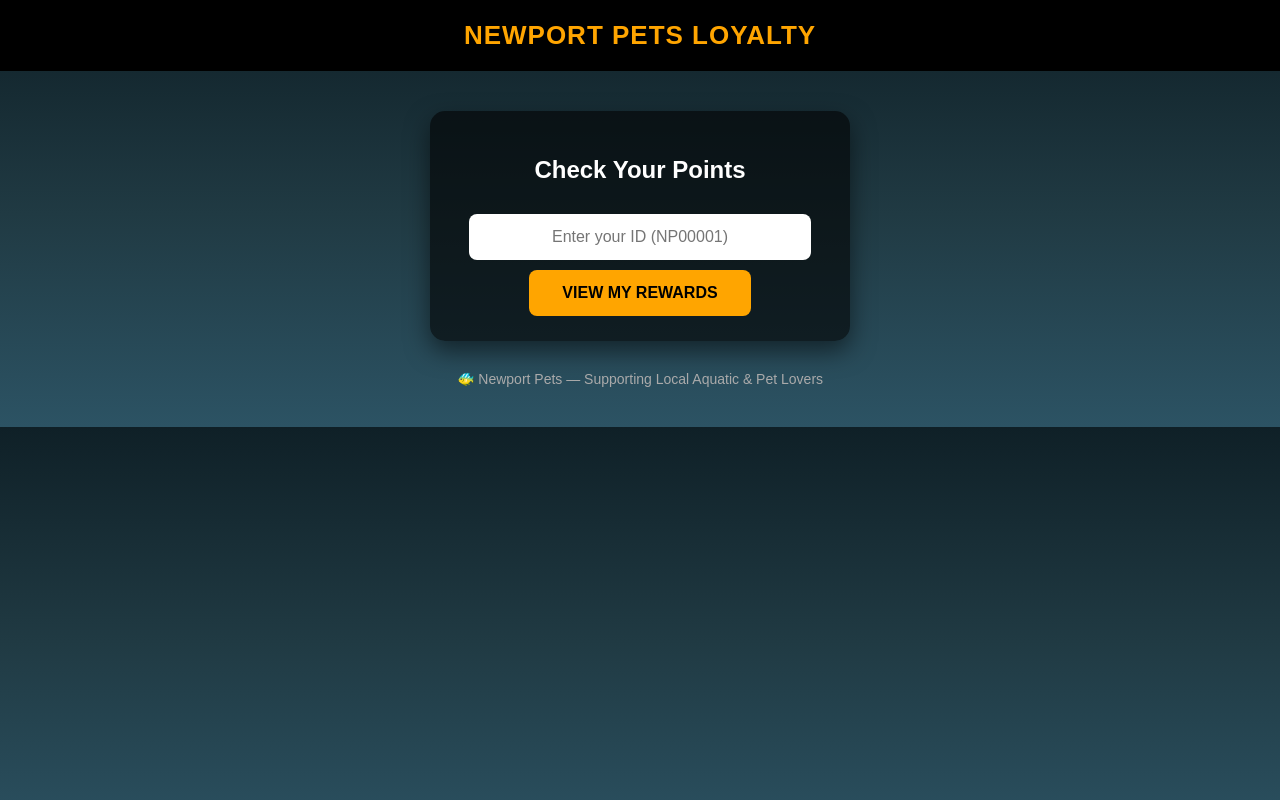
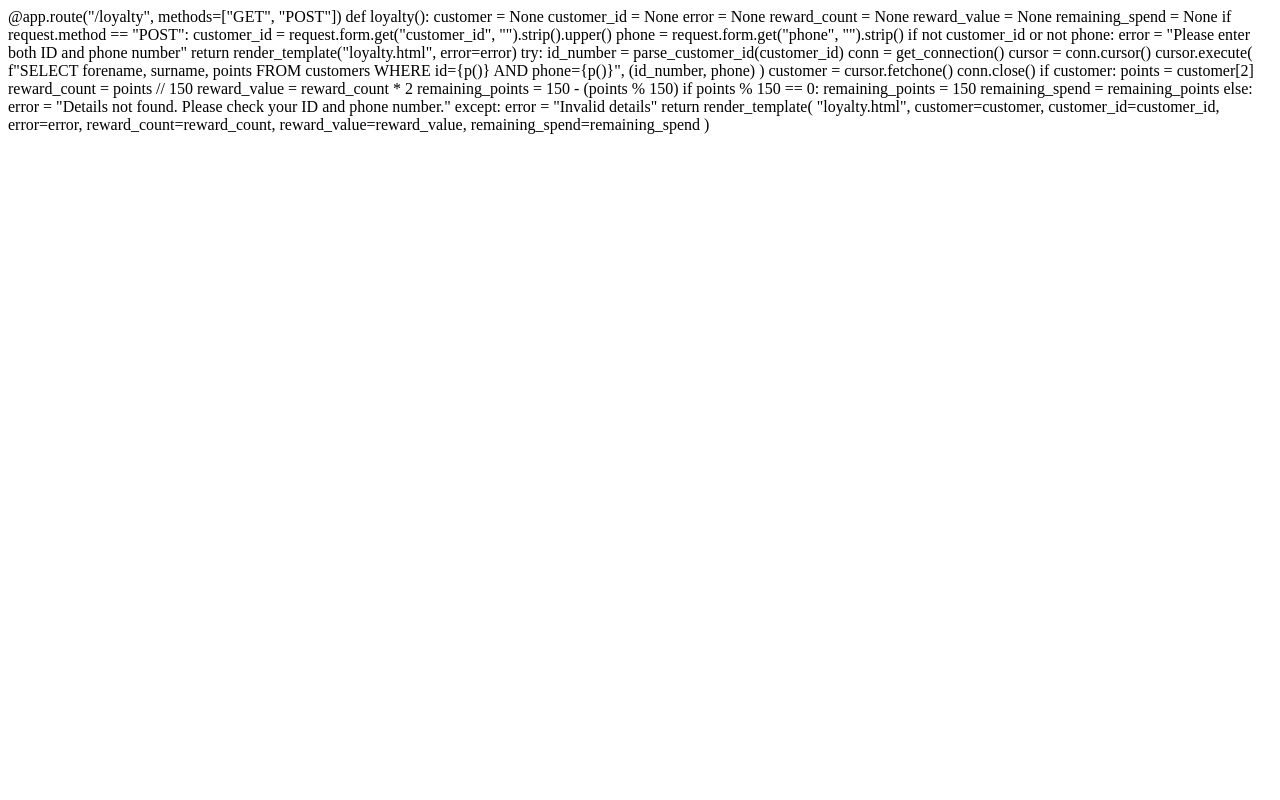
Before and after one commit to newportpetsuk-lab/newport-pets-loyalty, a Flask app: page /loyalty in a window 1280 px wide. Run offline with Flask 3, Linux system fonts and the light colour scheme; some libraries are stand-ins or nearby versions.

Commit message:
Update loyalty.html

```diff
--- a/templates/loyalty.html
+++ b/templates/loyalty.html
@@ -1,149 +1,59 @@
-<!DOCTYPE html>
-<html>
-<head>
-    <title>Newport Pets Loyalty</title>
+@app.route("/loyalty", methods=["GET", "POST"])
+def loyalty():
 
-    <style>
-        body {
-            font-family: Arial, sans-serif;
-            margin: 0;
-            background: linear-gradient(to bottom, #0f2027, #203a43, #2c5364);
-            color: white;
-            text-align: center;
-        }
+    customer = None
+    customer_id = None
+    error = None
+    reward_count = None
+    reward_value = None
+    remaining_spend = None
 
-        header {
-            padding: 20px;
-            font-size: 26px;
-            font-weight: bold;
-            background: #000;
-            color: orange;
-            letter-spacing: 1px;
-        }
+    if request.method == "POST":
 
-        .container {
-            max-width: 420px;
-            margin: 30px auto;
-            padding: 10px;
-        }
+        customer_id = request.form.get("customer_id", "").strip().upper()
+        phone = request.form.get("phone", "").strip()
 
-        .card {
-            background: rgba(0,0,0,0.6);
-            padding: 25px;
-            margin-bottom: 20px;
-            border-radius: 15px;
-            box-shadow: 0 10px 25px rgba(0,0,0,0.5);
-        }
+        if not customer_id or not phone:
+            error = "Please enter both ID and phone number"
+            return render_template("loyalty.html", error=error)
 
-        input {
-            padding: 14px;
-            width: 85%;
-            margin: 10px 0;
-            font-size: 16px;
-            border-radius: 8px;
-            border: none;
-            text-align: center;
-        }
+        try:
+            id_number = parse_customer_id(customer_id)
 
-        button {
-            padding: 14px 25px;
-            background: orange;
-            border: none;
-            color: black;
-            font-weight: bold;
-            cursor: pointer;
-            border-radius: 8px;
-            font-size: 16px;
-            width: 60%;
-        }
+            conn = get_connection()
+            cursor = conn.cursor()
 
-        .points {
-            font-size: 32px;
-            font-weight: bold;
-            margin: 10px 0;
-        }
+            cursor.execute(
+                f"SELECT forename, surname, points FROM customers WHERE id={p()} AND phone={p()}",
+                (id_number, phone)
+            )
 
-        .points-note {
-            font-size: 14px;
-            color: #ccc;
-            margin-top: 8px;
-        }
+            customer = cursor.fetchone()
+            conn.close()
 
-        .reward {
-            background: linear-gradient(135deg, #1b5e20, #2e7d32);
-            padding: 18px;
-            border-radius: 12px;
-            margin-top: 15px;
-            font-size: 20px;
-        }
+            if customer:
+                points = customer[2]
 
-        .progress {
-            margin-top: 15px;
-            font-size: 16px;
-            color: #ccc;
-        }
+                reward_count = points // 150
+                reward_value = reward_count * 2
 
-        .footer {
-            margin-top: 30px;
-            font-size: 14px;
-            color: #aaa;
-        }
-    </style>
+                remaining_points = 150 - (points % 150)
+                if points % 150 == 0:
+                    remaining_points = 150
 
-</head>
+                remaining_spend = remaining_points
+            else:
+                error = "Details not found. Please check your ID and phone number."
 
-<body>
+        except:
+            error = "Invalid details"
 
-<header>
-    NEWPORT PETS LOYALTY
-</header>
-
-<div class="container">
-
-    <!-- SEARCH -->
-    <div class="card">
-        <h2>Check Your Points</h2>
-
-        <form method="POST">
-            <input type="text" name="customer_id" placeholder="Enter your ID (NP00001)" required>
-            <br>
-            <button type="submit">VIEW MY REWARDS</button>
-        </form>
-
-        {% if error %}
-            <p style="color:#ff6b6b;">{{ error }}</p>
-        {% endif %}
-    </div>
-
-    {% if customer %}
-    <!-- CUSTOMER INFO -->
-    <div class="card">
-
-        <h2>{{ customer[0] }} {{ customer[1] }}</h2>
-        <p>ID: {{ customer_id }}</p>
-
-        <div class="points">{{ customer[2] }} points</div>
-        <div class="points-note">Some items may be excluded from points.</div>
-
-        {% if reward_count > 0 %}
-        <div class="reward">
-            🎉 £{{ reward_value }} AVAILABLE<br>
-            {{ reward_count }} reward(s)
-        </div>
-        {% endif %}
-
-        <div class="progress">
-            Spend £{{ remaining_spend }} more to unlock your next reward
-        </div>
-
-    </div>
-    {% endif %}
-
-    <div class="footer">
-        🐠 Newport Pets — Supporting Local Aquatic & Pet Lovers
-    </div>
-
-</div>
-
-</body>
-</html>
+    return render_template(
+        "loyalty.html",
+        customer=customer,
+        customer_id=customer_id,
+        error=error,
+        reward_count=reward_count,
+        reward_value=reward_value,
+        remaining_spend=remaining_spend
+    )
```
